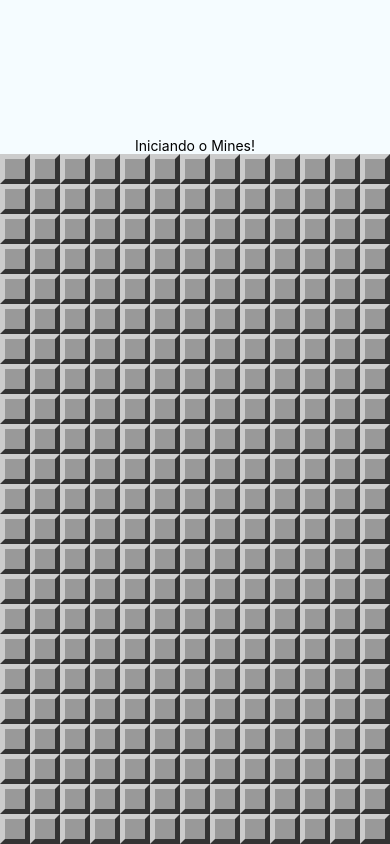
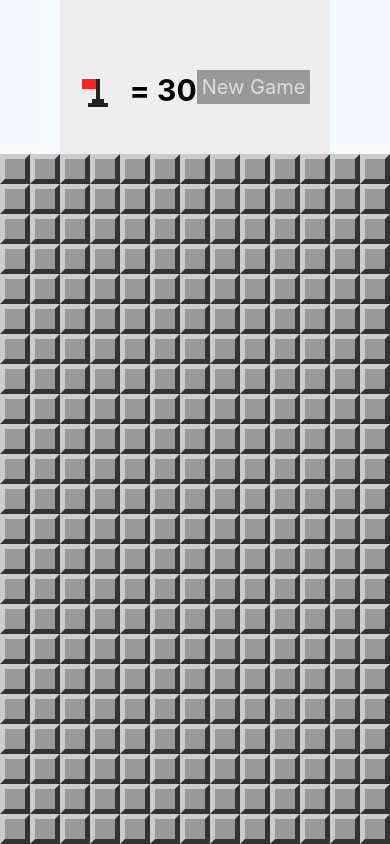
Before and after one commit to heitorado/react_mines, a React Native app: screen / in a window 390 px wide. Built offline with nearby package versions, Linux system fonts and the light colour scheme.

Commit message:
Add game header with flag count + new game button

```diff
--- a/App.js
+++ b/App.js
@@ -11,6 +11,7 @@
 import params from './src/params'
 import Field from './src/components/Field'
 import MineField from './src/components/MineField'
+import Header from './src/components/Header'
 import {
   createMinedBoard,
   cloneBoard,
@@ -79,7 +80,7 @@
     return (
       <>
         <View style={styles.container}>
-          <Text>Iniciando o Mines!</Text>
+          <Header flagsLeft={this.minesAmount() - flagsUsed(this.state.board)} onNewGame={() => this.setState(this.createState())}/>
           <View style={styles.board}>
             <MineField board={this.state.board} onOpenField={this.onOpenField} onSelectField={this.onSelectField}/>
           </View>
--- /dev/null
+++ b/src/components/Header.js
@@ -0,0 +1,54 @@
+import React from 'react'
+import { View, StyleSheet, Text, TouchableOpacity } from 'react-native'
+import Flag from './Flag'
+
+export default props => {
+  return (
+    <View style={styles.container}>
+      <View style={styles.flagContainer}>
+        <TouchableOpacity onPress={props.onFlagPress}
+                          style={styles.flagButton}>
+          <Flag bigger/>
+        </TouchableOpacity>
+        <Text style={styles.flagsLeft}>= {props.flagsLeft}</Text>
+      </View>
+      <TouchableOpacity style={styles.button}
+                        onPress={props.onNewGame}>
+        <Text style={styles.buttonLabel}>New Game</Text>
+      </TouchableOpacity>
+    </View>
+  )
+}
+
+const styles = StyleSheet.create({
+  container: {
+    flex: 1,
+    flexDirection: 'row',
+    backgroundColor: '#EEE',
+    alignItems: 'center',
+    justifyContent: 'space-around',
+    paddingTop: 20,
+    paddingHorizontal: 20,
+  },
+  flagContainer: {
+    flexDirection: 'row',
+  },
+  flagButton: {
+    marginTop: 10,
+    minWidth: 30,
+  },
+  flagsLeft: {
+    fontSize: 30,
+    fontWeight: 'bold',
+    paddingTop: 5,
+    marginLeft: 20,
+  },
+  button: {
+    backgroundColor: '#999',
+    padding: 5,
+  },
+  buttonLabel: {
+    fontSize: 20,
+    color: '#DDD',
+  }
+})
```
